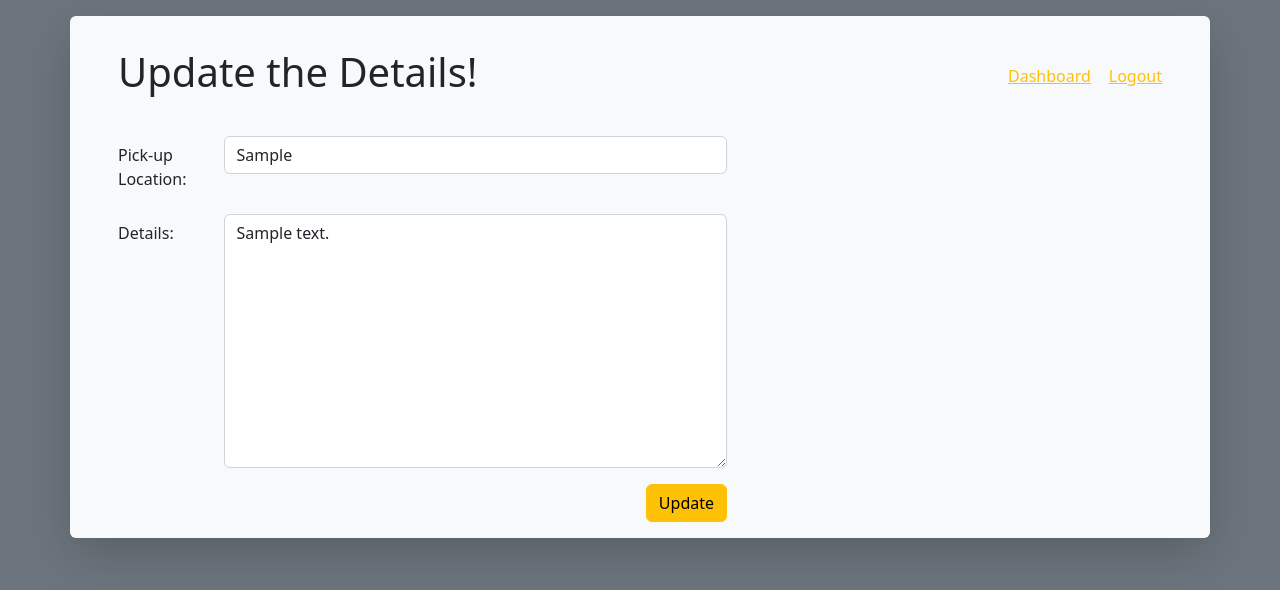
After one commit to rteet702/ohana-rideshare, a Flask app: page /rides/1/edit in a window 1280 px wide. The commit adds this page. Shown: the top 590 px of the page. Run offline with Flask 2, Linux system fonts and the light colour scheme; tables that the repository leaves empty or names only in its code hold one stand-in row (values such as "Sample post"); some libraries are stand-ins or nearby versions.

Commit message:
6: editing added

```diff
--- a/flask_app/controllers/rides.py
+++ b/flask_app/controllers/rides.py
@@ -70,3 +70,25 @@ def r_details(ride_id):
     data = {'ride_id' : ride_id}
     ride = Ride.get_by_id(data)
     return render_template('details_ride.html', ride=ride)
+
+
+@app.route('/rides/<int:ride_id>/edit')
+def r_edit(ride_id):
+    data = {'ride_id' : ride_id}
+    ride = Ride.get_by_id(data)
+    return render_template('edit_ride.html', ride=ride)
+
+
+@app.route('/rides/edit', methods=['POST'])
+def f_edit():
+    ride_id = request.form.get('ride_id')
+    data = {
+        'ride_id': ride_id,
+        'pickup_location': request.form.get('pickup_location'),
+        'details': request.form.get('details')
+    }
+    if not Ride.validate_edit(data):
+        return redirect(f'/rides/{ride_id}/edit')
+
+    Ride.update_ride(data)
+    return redirect(f'/rides/{ride_id}/details')
--- a/flask_app/models/ride.py
+++ b/flask_app/models/ride.py
@@ -22,7 +22,7 @@ class Ride:
         self.driver_id = None
 
     @staticmethod
-    def validate_form(form:dict):
+    def validate_form(form:dict) -> bool:
         '''Quick and dirty validation. Returns True if the form is valid, False otherwise.'''
 
         is_valid = True
@@ -35,6 +35,21 @@ class Ride:
             is_valid = False
         if not form.get('rideshare_date'):
             flash('* Please enter a valid date.')
+            is_valid = False
+        if not form.get('details') or len(form.get('details')) < 10:
+            flash('* Please enter details. Must be at least 10 characters.')
+            is_valid = False
+
+        return is_valid
+
+    @staticmethod
+    def validate_edit(form:dict) -> bool:
+        '''Quick and dirty validation. Returns True if the form is valid, False otherwise.'''
+
+        is_valid = True
+
+        if not form.get('pickup_location') or len(form.get('pickup_location')) < 3:
+            flash('* Please enter a valid pickup location.')
             is_valid = False
         if not form.get('details') or len(form.get('details')) < 10:
             flash('* Please enter details. Must be at least 10 characters.')
@@ -125,6 +140,14 @@ class Ride:
         connectToMySQL('rideshare').query_db(query, data)
 
     @classmethod
+    def update_ride(cls, data:dict) -> None:
+        '''Update the given ride's pickup location and details.'''
+
+        query = "UPDATE rides SET pickup_location=%(pickup_location)s, details=%(details)s WHERE id=%(ride_id)s;"
+
+        connectToMySQL('rideshare').query_db(query, data)
+
+    @classmethod
     def get_by_id(cls, data:dict) -> list:
         '''Get a list of all rides currently created, as well as associating the driver / rider with the ride.'''
 
--- a/flask_app/templates/dashboard.html
+++ b/flask_app/templates/dashboard.html
@@ -45,7 +45,7 @@
                         <p>{{ ride.destination }}</p>
                         <p>{{ ride.rideshare_date }}</p>
                         {% if ride.request_id.id == active_user.id %}
-                        <p><a class="btn btn-danger" href="/rides/{{ride.id}}/delete">Delete</a></p>
+                        <p><a class="btn btn-danger" href="/rides/{{ride.id}}/delete">Delete</a><a class="btn btn-success ms-5" href="/rides/{{ride.id}}/edit">Edit</a></p>
                         {% else %}
                         <p><a class="btn btn-primary" href="/rides/{{ride.id}}/accept">I can drive!</a></p>
                         {% endif %}
--- a/flask_app/templates/details_ride.html
+++ b/flask_app/templates/details_ride.html
@@ -30,7 +30,7 @@
                 <p class="fs-4 mb-5">Date:</p>
                 <p class="fs-4 mb-5">Pick-up Location:</p>
                 <p class="fs-4 mb-5">Details:</p>
-                <p><a href="/rides/{{ ride.id }}/edit">Edit</a> | <a href="/rides/{{ ride.id }}/delete">Delete</a></p>
+                <p><a class="btn btn-success" href="/rides/{{ ride.id }}/edit">Edit</a><a class="btn btn-danger ms-5" href="/rides/{{ ride.id }}/delete">Delete</a></p>
             </div>
             <div class="col">
                 <p class="fs-4 mb-5">{{ ride.driver_id.first_name }}</p>
--- /dev/null
+++ b/flask_app/templates/edit_ride.html
@@ -0,0 +1,49 @@
+<!DOCTYPE html>
+<html lang="en">
+<head>
+    <meta charset="UTF-8">
+    <meta http-equiv="X-UA-Compatible" content="IE=edge">
+    <meta name="viewport" content="width=device-width, initial-scale=1.0">
+    <title>Ohana RideShares | Request a Ride</title>
+    <link rel="stylesheet" href="{{ url_for('static', filename='css/bootstrap.css') }}">
+    <link rel="stylesheet" href="{{ url_for('static', filename='css/dashboard.css') }}">
+</head>
+<body class="bg-secondary">
+    <div class="container bg-light shadow-lg rounded my-3 py-3 px-5">
+        <!-- topbar -->
+        <div class="row py-3 mb-3">
+            <!-- header -->
+            <div class="col-10">
+                <h1>Update the Details!</h1>
+            </div>
+            <!-- navs -->
+            <div class="col d-flex align-items-end justify-content-between">
+                <p><a class="link-warning" href="/rides/dashboard">Dashboard</a></p>
+                <p><a class="link-warning" href="/logout">Logout</a></p>
+            </div>
+        </div>
+        <!-- form body -->
+        <form action="/rides/edit" method="post" class="col-7">
+            <!-- hidden input user submission id -->
+            <input type="hidden" name="ride_id" value="{{ ride.id }}">
+            <!-- pickup location -->
+            <div class="row mb-3">
+                <label for="pickup_location" class="col-sm-2 col-form-label">Pick-up Location:</label>
+                <div class="col-10">
+                    <input type="text" class="form-control" name="pickup_location" id="pickup_location" value="{{ ride.pickup_location }}">
+                </div>
+            </div>
+            <!-- details -->
+            <div class="row mb-3">
+                <label for="details" class="col-sm-2 col-form-label">Details:</label>
+                <div class="col-10">
+                    <textarea name="details" id="details" class="form-control" rows="10">{{ ride.details }}</textarea>
+                </div>
+            </div>
+            <div class="button-container d-flex align-items-center justify-content-end">
+                <input type="submit" value="Update" class="btn btn-warning">
+            </div>
+        </form>
+    </div>
+</body>
+</html>
```
